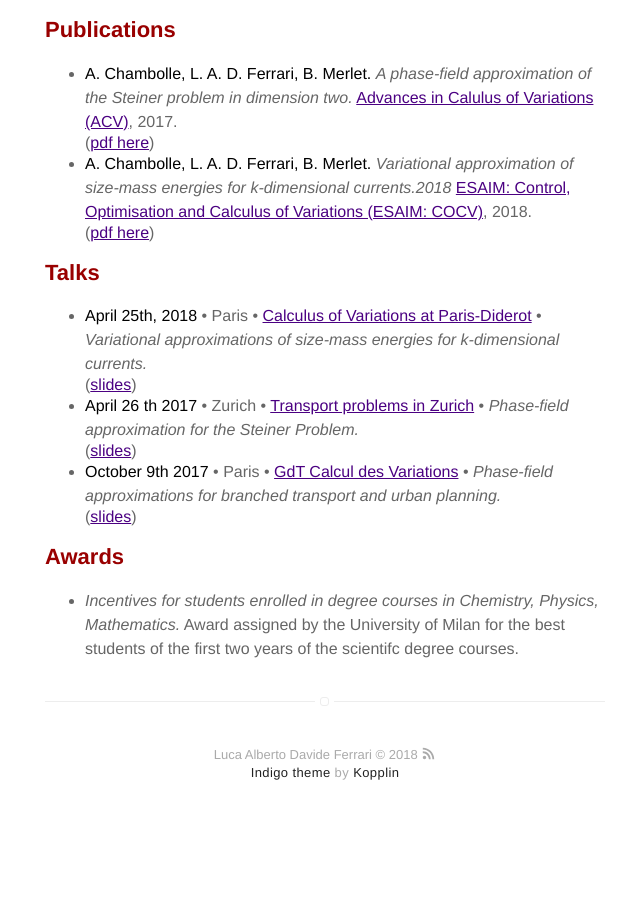
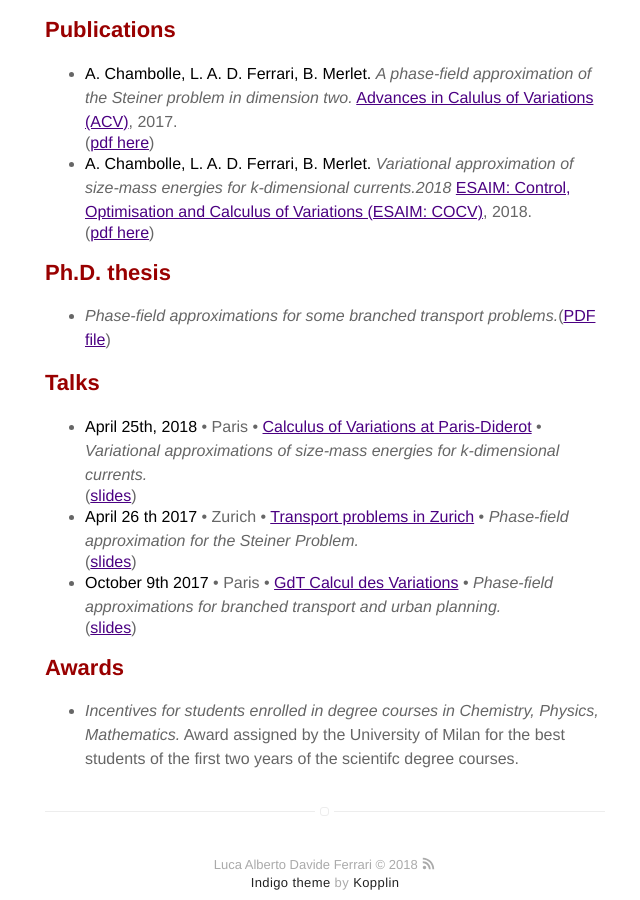
Before and after one commit to ferrarilad/ferrarilad.github.io, a Jekyll site: the page built from index.html, in a window 1280 px wide and 900 px high, scrolled down 1175 px. Shown: the whole window, without its empty margins (315-955 px from the left). Built offline with Jekyll 4.4.1, drawn with Linux system fonts in a browser that asks for light colours; before the commit the page ends 2019 px from its top, so only the background shows below that.

Commit message:
tesi
Added phd thesis pdf

```diff
--- a/index.html
+++ b/index.html
@@ -29,6 +29,13 @@ You can find my CV <a href="./assets/PDF/Accademic_CVnM.pdf">here</a>.
 	<li><strong>A. Chambolle, L. A. D. Ferrari, B. Merlet.</strong> <em>Variational approximation of size-mass energies for k-dimensional currents.2018</em> <a href="https://doi.org/10.1515/acv-2016-0034">ESAIM: Control, Optimisation and Calculus of Variations (ESAIM: COCV)</a>, 2018.</li> (<a href="https://www.eucass.eu/doi/EUCASS2017-179.pdf">pdf here</a>)
 </ul>
 
+<h2 style="color:rgb(153, 0, 0)">Ph.D. thesis</h2>
+<ul>
+
+<li><em> Phase-field approximations for some branched transport problems.</em>(<a href="./assets/PDF/tesi.pdf">PDF file</a>)
+	</li>
+</ul>
+
 <h2 style="color:rgb(153, 0, 0)">Talks</h2>
 <ul>
 	<li><strong>April 25th, 2018</strong> &#8226 Paris &#8226 <a href="https://indico.math-info-paris.cnrs.fr/event/8/overview">Calculus of Variations at Paris-Diderot</a> &#8226 <em>Variational approximations of size-mass energies for k-dimensional currents.</em></li>(<a href="./assets/PDF/Paris25_6_18.pdf">slides</a>)
```
Also changed, not shown: 2 other files.
